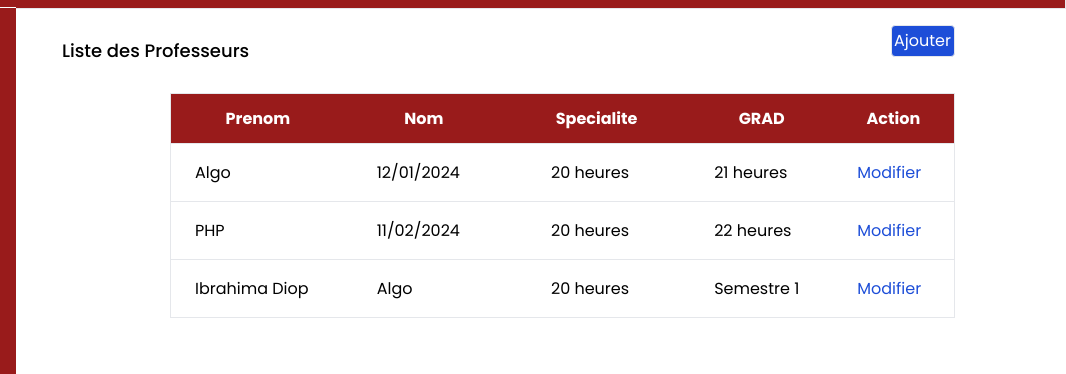
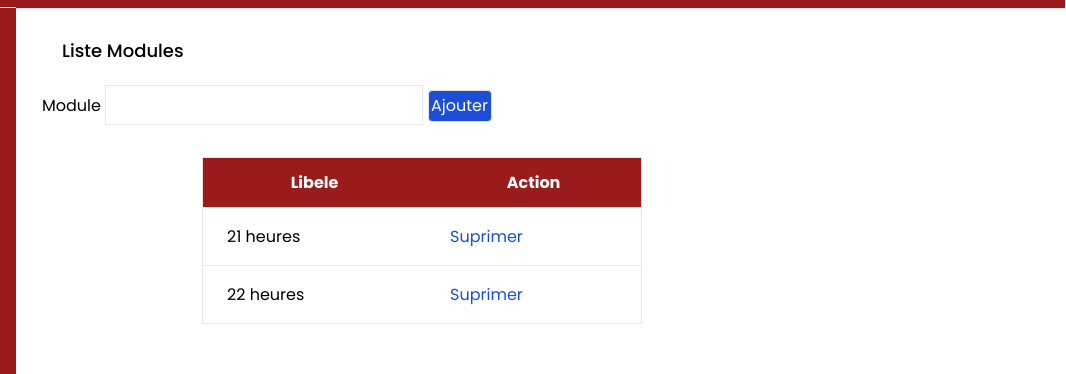
Before and after one commit to Bapoulo01/GestionScool, a plain HTML site: page views/Module/ListeModule.html in a window 1280 px wide. Shown: the part 55-429 px from the top of the page, 214-1280 px from the left. Drawn offline with nearby package versions, Linux system fonts and the light colour scheme; files that its build step writes are made by us from their sources; no server answers.

Commit message:
listModule1

```diff
--- a/views/Module/ListeModule.html
+++ b/views/Module/ListeModule.html
@@ -119,28 +119,23 @@
             </nav>
         </aside>
         <div class=" absolute  mt-20 mx-64">
-            <div class="flex justify-between ">
-            <h2 class="text-lg font-medium mx-5 mt-3 mb-5">Liste des Professeurs</h2>
-                       <button class="border bg-blue-700 rounded w-16 h-8 text-white"> Ajouter</button>
+            <h2 class="text-lg font-medium mx-5 mt-3 mb-5">Liste Modules</h2>
+
+            <div class="mb-8" >
+                <label for="">Module</label>
+                <input type="text" class="border w-30 h-10">
+            <button class="border bg-blue-700 rounded w-16 h-8 text-white"> Ajouter</button>
             </div>
 
 
-             <div id="ListeCours"class="w-full  items-center justify-center px-16">
+             <div id="ListeCours"class="w-full  items-center justify-center px-16 m-8">
                 <table class="w-full border mx-16 mt-2">
                     <thead class="bg-red-800">
                         <tr>
                             <th scope="col" class="text-white px-6 py-3">
-                                Prenom
+                                Libele
                             </th>
-                            <th scope="col" class="text-white px-6 py-3">
-                                Nom
-                            </th>
-                            <th scope="col" class="text-white px-6 py-3">
-                                Specialite
-                            </th>
-                            <th scope="col" class="text-white px-6 py-3">
-                                GRAD
-                            </th>
+
                             <th scope="col" class="text-white px-6 py-3">
                                 Action
                             </th>
@@ -151,56 +146,24 @@
                     </thead>
                     <tbody>
                         <tr class="border hover:bg-gray-100">
-                            <td scope="row" class="px-6 py-4">
-                                Algo
-                            </td>
-                            <td class="px-8 py-4">
-                                12/01/2024
-                            </td>
-                            <td class="px-12 py-4">
-                                20 heures
-                            </td>
+
                             <td class="px-6 py-4">
                                 21 heures
                             </td>
 
-                                <td class="px-6 py-4 text-blue-700"><a href="Ajout.html">Modifier</a></td>
+                                <td class="px-6 py-4 text-blue-700"><a href="Ajout.html">Suprimer</a></td>
 
                         </tr>
                         <tr class="border hover:bg-gray-100">
-                            <td scope="row" class="px-6 py-4">
-                                PHP
-                            </td>
-                            <td class="px-8 py-4">
-                                11/02/2024
-                            </td>
-                            <td class="px-12 py-4">
-                                20 heures
-                            </td>
+
                             <td class="px-6 py-4">
                                 22 heures
                              </td>
 
-                                <td class="px-6 py-4 text-blue-700"><a href="Ajout.html">Modifier</a></td>
+                                <td class="px-6 py-4 text-blue-700"><a href="Ajout.html">Suprimer</a></td>
 
                         </tr>
-                        <tr class="">
-                            <td scope="row" class="px-6 py-4">
-                                Ibrahima Diop
-                            </td>
-                            <td class="px-8 py-4">
-                                Algo
-                            </td>
-                            <td class="px-12 py-4">
-                                20 heures
-                            </td>
-                            <td class="px-6 py-4">
-                                Semestre 1
-                            </td>
 
-                                <td class="px-6 py-4 text-blue-700"><a href="Ajout.html">Modifier</a></td>
-
-                        </tr>
                     </tbody>
                 </table>
                 <!-- <div class="">
```
